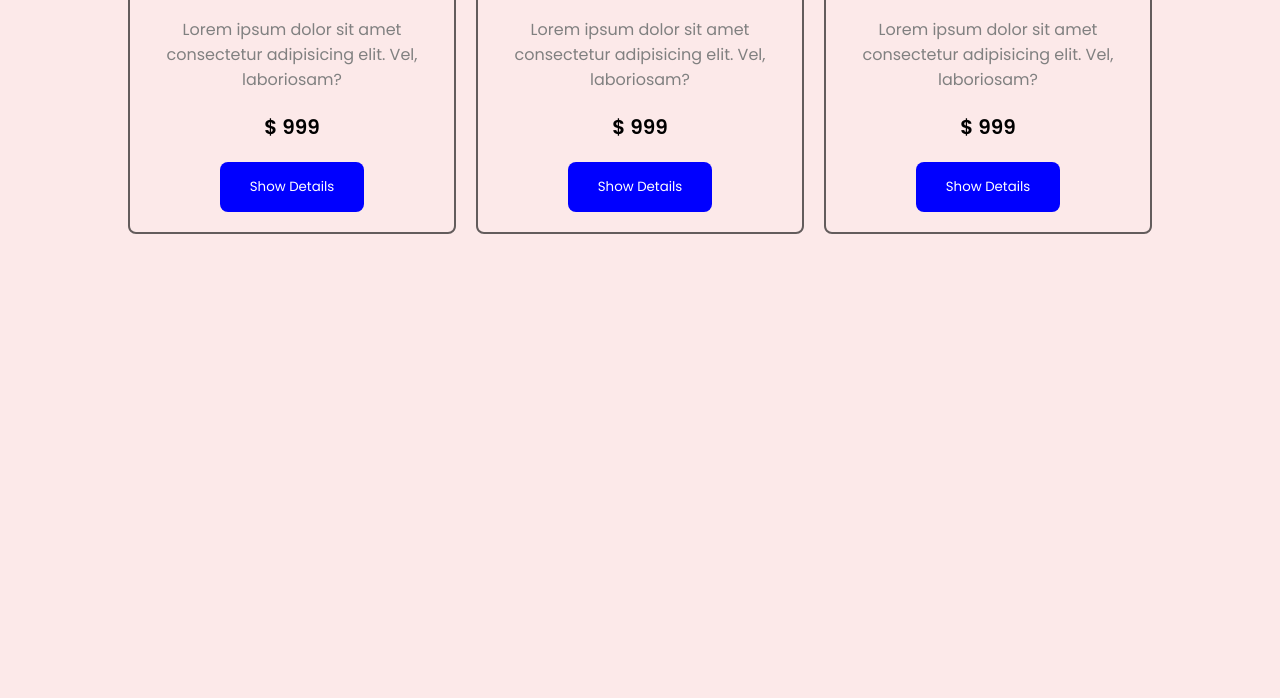
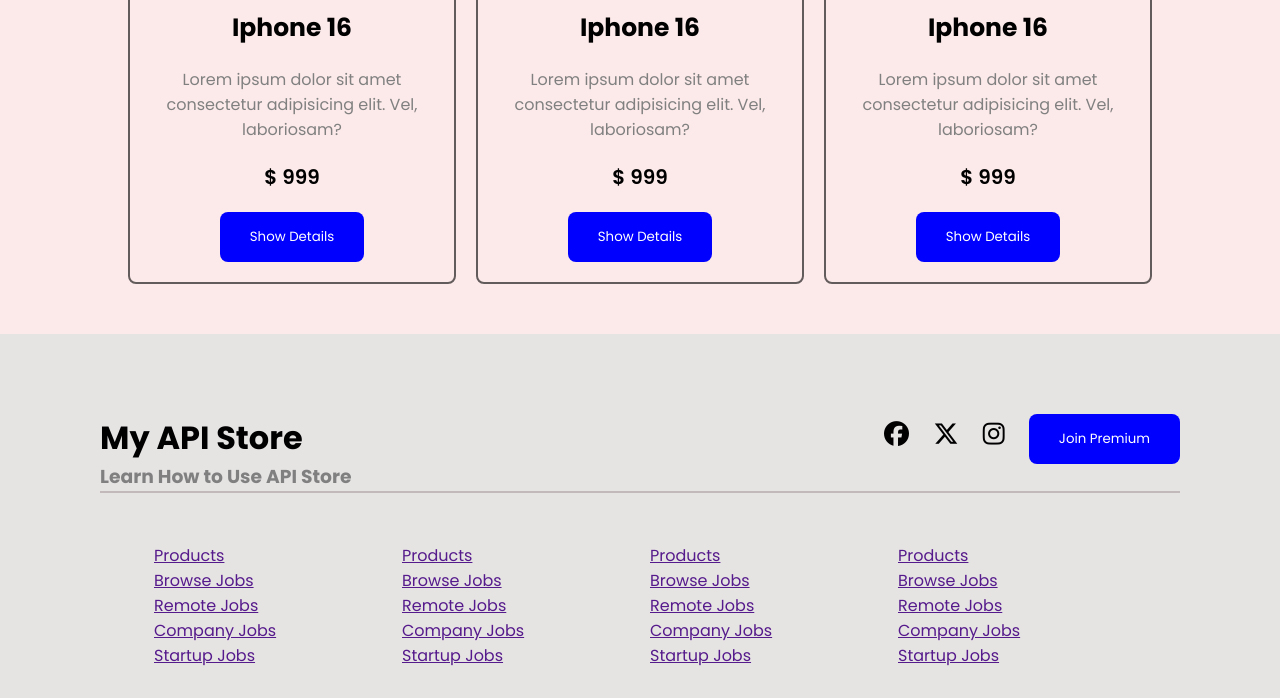
Before and after one commit to Nurnabi-Hasan/Web_Programming, a plain HTML site: page index.html in a window 1280 px wide. Shown: the part 1804-2502 px from the top of the page. Before the commit the page ends 2088 px from the top, so only its background shows below. Drawn offline with Linux system fonts and the light colour scheme.

Commit message:
Add Loader and Footer Section

```diff
--- a/index.html
+++ b/index.html
@@ -62,6 +62,20 @@
 </div>
 </section>
 
+
+<section id="loader">
+    <div id="loader-animation" class="loader hidden"></div>
+
+</section>
+
+
+
+
+
+
+
+
+
 <!-- card section -->
 
 <section id="card-section">
@@ -107,6 +121,9 @@
 
 
 </div>
+
+
+
 <!-- card -->
 <div class="card">
     <div id="card-image">
@@ -129,10 +146,79 @@
 
 </div>
 
+</section>
+
+
+<footer>
+
+<div class="top-part">
+    <div>
+
+        <h1>My API Store</h1>
+        <h3>Learn How to Use API Store</h3>
+
+    </div>
+
+    <div class="socialmediaIcons">
+        <i id="icons" class="fa-brands fa-facebook"></i>
+        <i id="icons" class="fa-brands fa-x-twitter"></i>
+        <i id="icons" class="fa-brands fa-instagram"></i>
+        <button class="btn">Join Premium</button>
+    </div>
+
+</div>
+
+<div id="single-border">
+    <!-- this is use for border -->
+</div>
+
+
+<section id="footer-card-section">
+ <!-- card -->
+
+
+ <div class="footer-card">
+    <a href=""><span>Products</span></a>
+    <a href=""><span>Browse Jobs</span></a>
+    <a href=""><span>Remote Jobs</span></a>
+    <a href=""><span>Company Jobs</span></a>
+    <a href=""><span>Startup Jobs</span></a>
+  </div>
+
+  <div class="footer-card">
+    <a href=""><span>Products</span></a>
+    <a href=""><span>Browse Jobs</span></a>
+    <a href=""><span>Remote Jobs</span></a>
+    <a href=""><span>Company Jobs</span></a>
+    <a href=""><span>Startup Jobs</span></a>
+  </div>
+
+  <div class="footer-card">
+    <a href=""><span>Products</span></a>
+    <a href=""><span>Browse Jobs</span></a>
+    <a href=""><span>Remote Jobs</span></a>
+    <a href=""><span>Company Jobs</span></a>
+    <a href=""><span>Startup Jobs</span></a>
+  </div>
+
+  <div class="footer-card">
+    <a href=""><span>Products</span></a>
+    <a href=""><span>Browse Jobs</span></a>
+    <a href=""><span>Remote Jobs</span></a>
+    <a href=""><span>Company Jobs</span></a>
+    <a href=""><span>Startup Jobs</span></a>
+  </div>
+
+
+</section>
 
 
 
-</section>
+
+
+
+</footer>
+
     </main>
 
 
--- a/store.js
+++ b/store.js
@@ -1,8 +1,23 @@
 function handleSearch(){
+// loading start
+    loadingAnimationTogle(true);
+
     const inputSeaechElement = document.getElementById("searchTextField");
     const inputSeaechValue= inputSeaechElement.value;
     loadPhones(inputSeaechValue);
 }
+
+function loadingAnimationTogle(isLoading){
+    const loadingAnimation = document.getElementById("loader-animation");
+if(isLoading){
+    loadingAnimation.classList.remove("hidden");
+}
+else{
+    loadingAnimation.classList.add("hidden");
+}
+
+}
+
 
 const loadPhones = async (searchText) =>{
 
@@ -44,5 +59,6 @@
 
 });
 
+loadingAnimationTogle(false);
 
 }
--- a/style.css
+++ b/style.css
@@ -165,3 +165,86 @@
     justify-content: center;
     display: flex;
 }
+
+#loader{
+   display: flex;
+   justify-content: center;
+}
+
+.hidden{
+    display: none;
+}
+
+
+/* HTML: <div class="loader"></div> */
+.loader {
+    width: 40px;
+    aspect-ratio: 1;
+    color: #f03355;
+    position: relative;
+    background:
+      conic-gradient(from 134deg at top   ,currentColor 92deg,#0000 0) top,
+      conic-gradient(from -46deg at bottom,currentColor 92deg,#0000 0) bottom;
+    background-size: 100% 50%;
+    background-repeat: no-repeat;
+  }
+  .loader:before {
+    content:'';
+    position: absolute;
+    inset: 0;
+    --g:currentColor 14.5px,#0000 0 calc(100% - 14.5px),currentColor 0;
+    background:
+      linear-gradient( 45deg,var(--g)),
+      linear-gradient(-45deg,var(--g));
+     animation: l7 1.5s infinite cubic-bezier(0.3,1,0,1);
+  }
+  @keyframes l7 {
+     33%  {inset:-10px;transform: rotate(0deg)}
+     66%  {inset:-10px;transform: rotate(90deg)}
+     100% {inset:0    ;transform: rotate(90deg)}
+  }
+
+  footer{
+
+    /* margin: 0px auto; */
+    padding-top: 80px;
+    padding-left: 100px;
+    padding-right: 100px;
+    background-color: rgb(230, 227, 227);
+
+}
+
+.top-part{
+   display: flex;
+    justify-content: space-between;
+   margin: 0px auto;
+}
+
+.top-part h3{
+color: grey;
+ }
+
+#single-border{
+    border: 1px solid rgb(194, 186, 186);
+
+}
+
+#icons{
+    padding-right: 20px;
+   font-size: 25px;
+}
+
+#footer-card-section{
+    width: 90%;
+    margin: 0px auto;
+    display: grid;
+    padding-top: 50px;
+    padding-bottom: 30px;
+    grid-template-columns: repeat(4, 1fr);
+   gap: 20px;
+}
+
+.footer-card{
+    display: flex;
+    flex-direction: column;
+}
```
